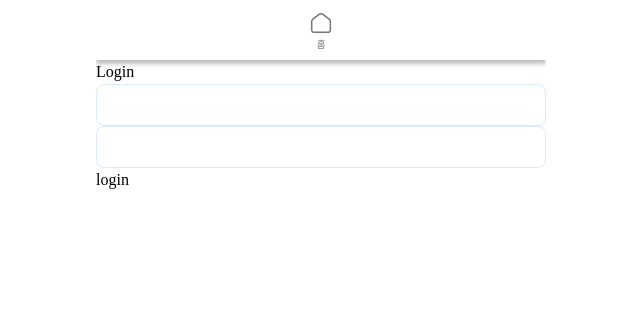
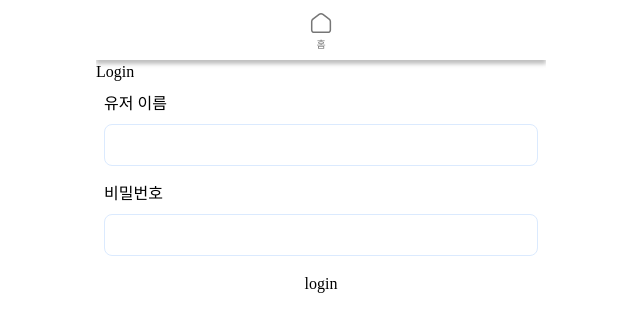
Before and after one commit to dygmm4288/board_game, a React (Vite) app in the folder front/: page /login in a window 1280 px wide. Shown: the top 332 px of the page, without its empty margins (319-959 px from the left). Built offline with nearby package versions, Linux system fonts and the light colour scheme; a web font is replaced by a local one.

Commit message:
(update) 라벨 적용 및 css 적용

```diff
--- a/front/src/components/login/LoginForm.tsx
+++ b/front/src/components/login/LoginForm.tsx
@@ -3,15 +3,33 @@ import AuthBtn from "./ui/AuthBtn";
 import Input from "./ui/Input";
 
 const LoginForm = () => {
-  const {handleSubmit, handleChangeValue, isLoginMode} = useLogin();
+  const { handleSubmit, handleChangeValue, isLoginMode } = useLogin();
 
-
-  return <form onSubmit={handleSubmit}>
-    <Input type="text" id="username" onChange={handleChangeValue('username')}/>
-    <Input type="password" id="password" onChange={handleChangeValue('password')}/>
-    {!isLoginMode && <Input id="password-confirm" type='password'  onChange={handleChangeValue('passwordConfirm')}/>}
-    <AuthBtn isLoginMode={isLoginMode}/>
-  </form>
+  return (
+    <form className='flex flex-col gap-4 p-2' onSubmit={handleSubmit}>
+      <Input
+        type='text'
+        id='username'
+        label='유저 이름'
+        onChange={handleChangeValue("username")}
+      />
+      <Input
+        type='password'
+        id='password'
+        label='비밀번호'
+        onChange={handleChangeValue("password")}
+      />
+      {!isLoginMode && (
+        <Input
+          id='password-confirm'
+          label='비밀번호 확인'
+          type='password'
+          onChange={handleChangeValue("passwordConfirm")}
+        />
+      )}
+      <AuthBtn isLoginMode={isLoginMode} />
+    </form>
+  );
 };
 
 export default LoginForm;
```
